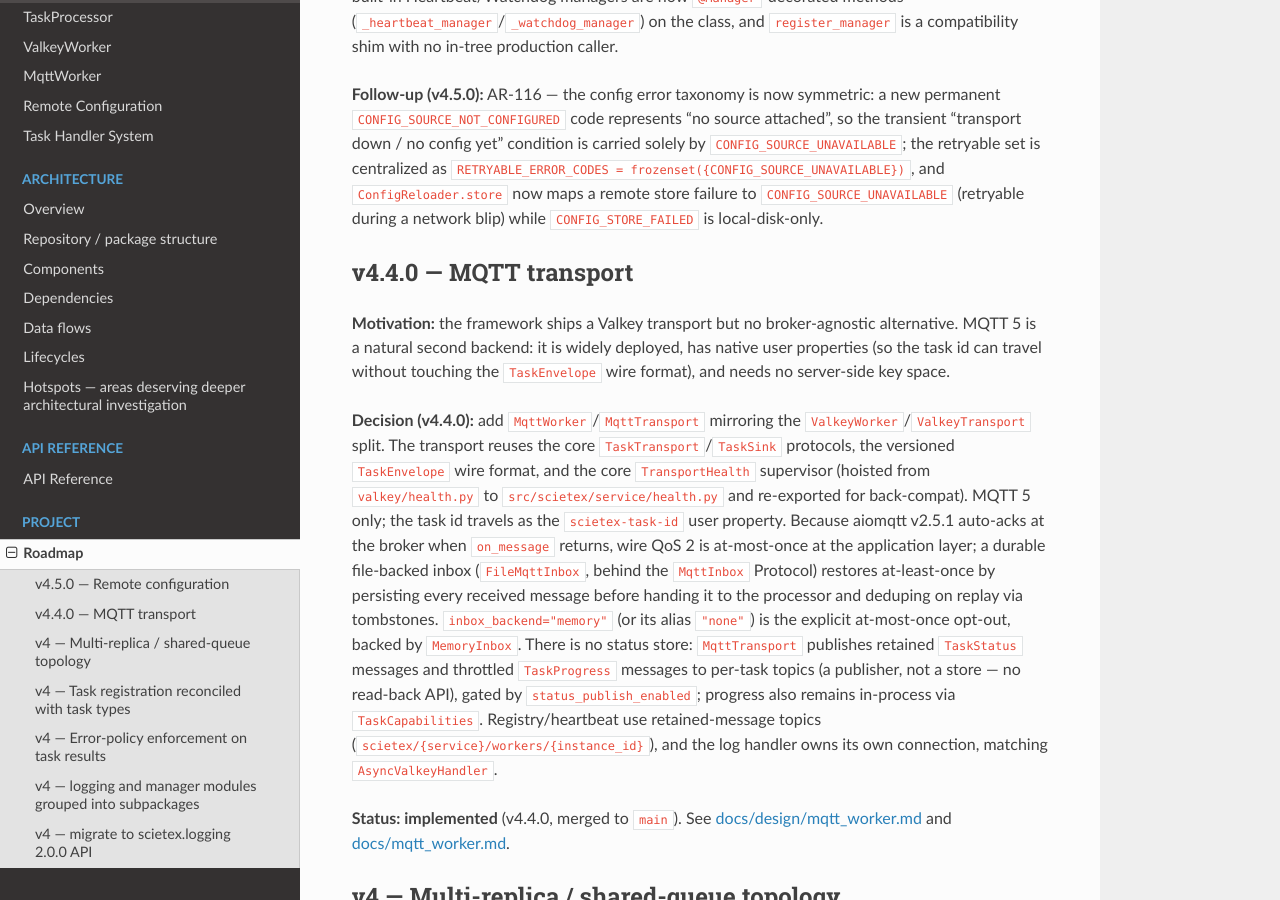
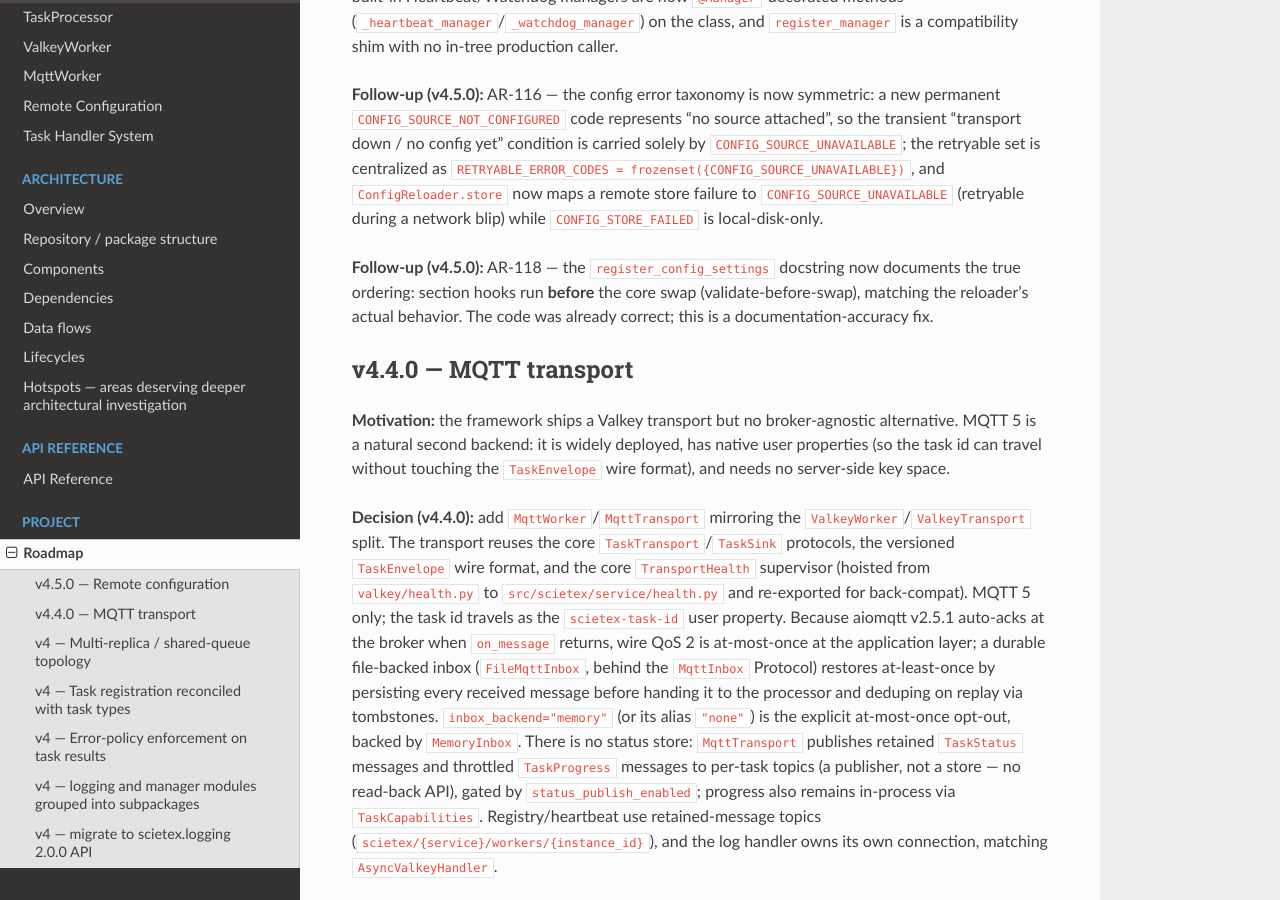
Before and after one commit to bond-anton/scietex.service, a Sphinx documentation site: the page built from docs/ROADMAP.md, in a window 1280 px wide and 900 px high, scrolled down 2074 px. Built offline with Sphinx 7.4.7 and the Read the Docs theme 3.1.0, drawn with Linux system fonts in a browser that asks for light colours.

```diff
--- a/docs/ROADMAP.md
+++ b/docs/ROADMAP.md
@@ -99,6 +99,11 @@ as `RETRYABLE_ERROR_CODES = frozenset({CONFIG_SOURCE_UNAVAILABLE})`, and
 `ConfigReloader.store` now maps a remote store failure to
 `CONFIG_SOURCE_UNAVAILABLE` (retryable during a network blip) while
 `CONFIG_STORE_FAILED` is local-disk-only.
+
+**Follow-up (v4.5.0):** AR-118 — the `register_config_settings` docstring now
+documents the true ordering: section hooks run **before** the core swap
+(validate-before-swap), matching the reloader's actual behavior. The code was
+already correct; this is a documentation-accuracy fix.
 
 ## v4.4.0 — MQTT transport
 
```
Also changed, not shown: docs/reviews/architecture/2026-09-18-1.md (+3 -2 lines).
